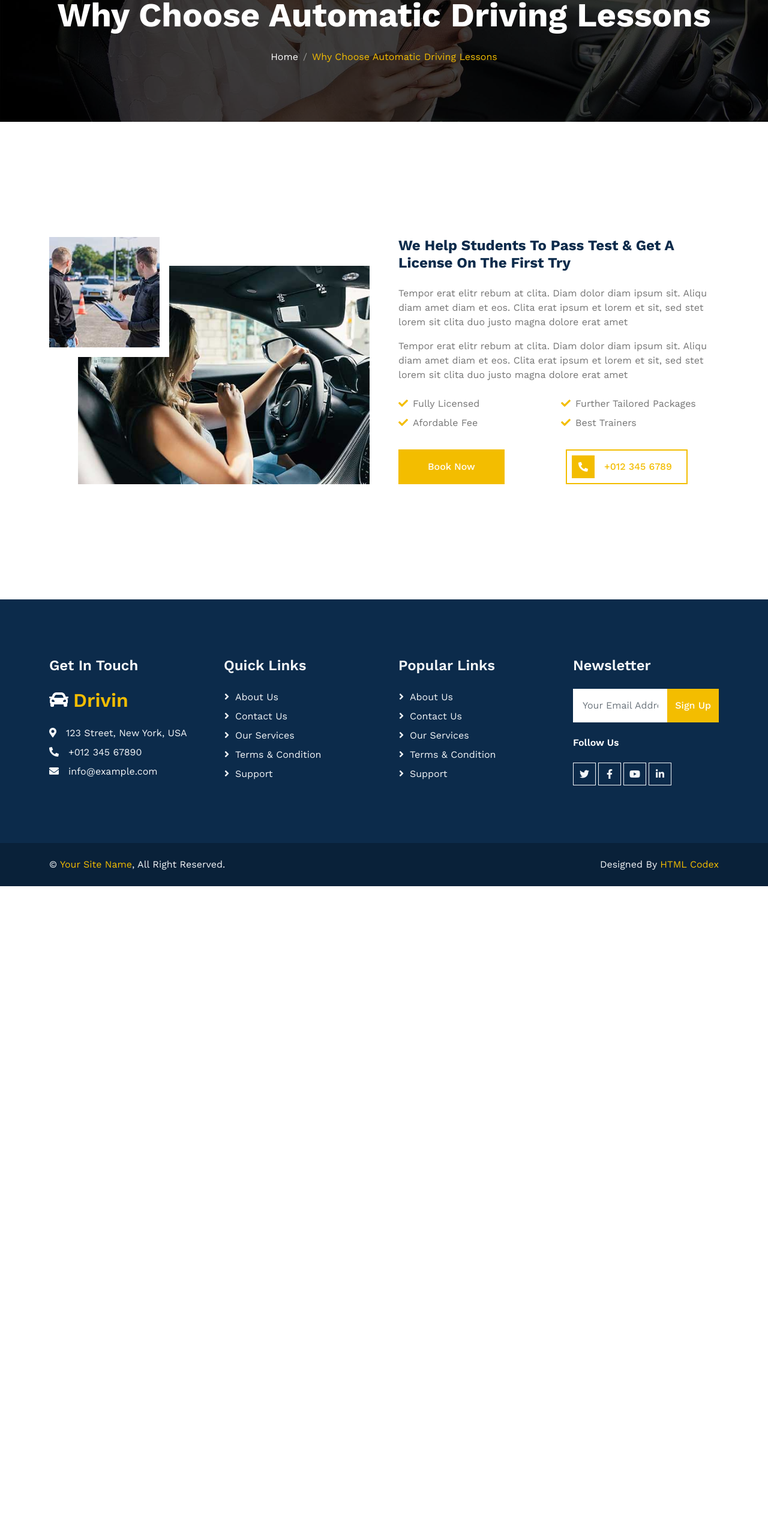
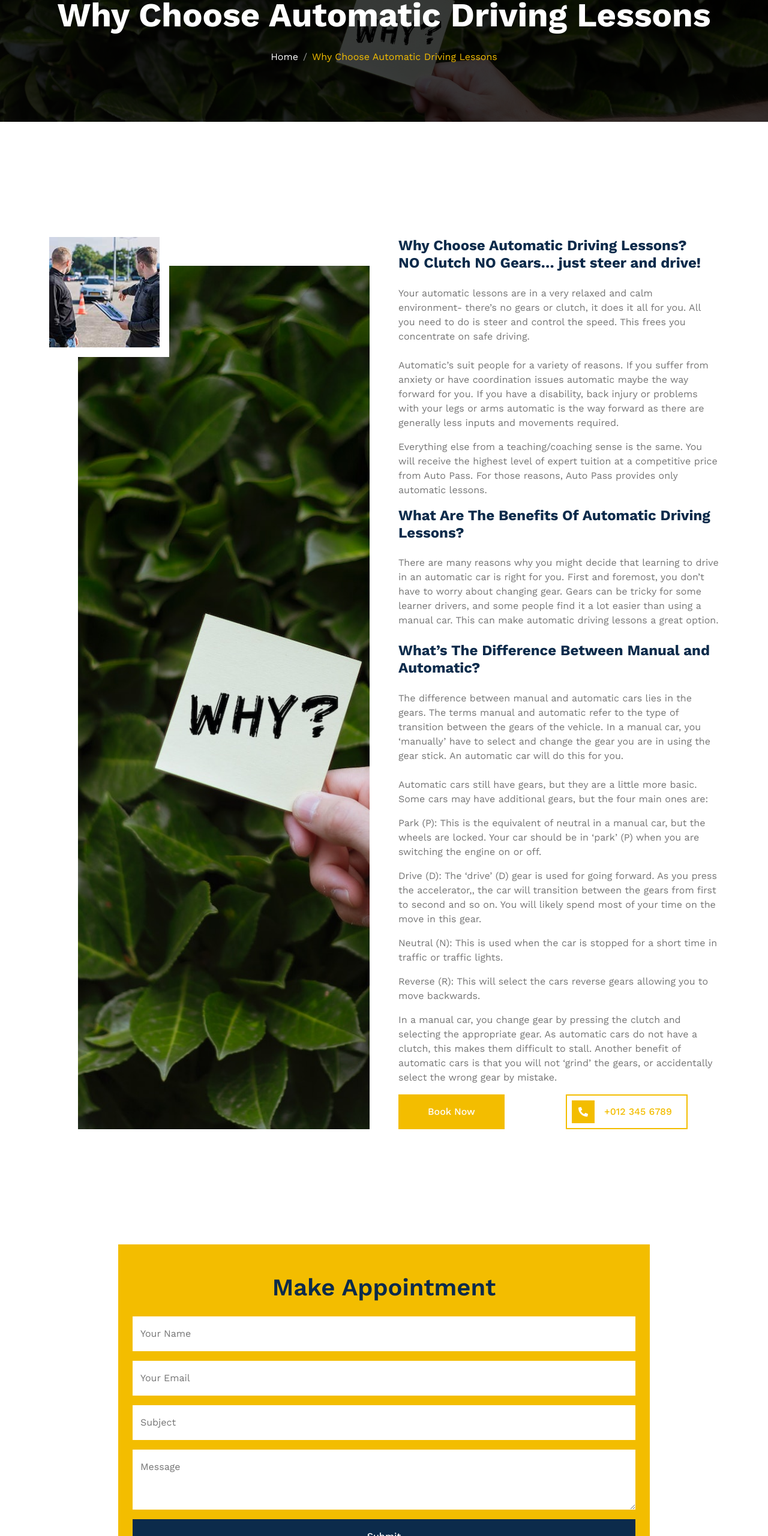
Before and after one commit to martin-markov1980/auto-pass-ltd, a plain HTML site: page why-choose-automatic-driving-lessons.html in a window 1280 px wide. Shown: the part 240-2800 px from the top of the page at 60% size. Before the commit the page ends 1717 px from the top, so only its background shows below. Drawn offline with nearby package versions, Linux system fonts and the light colour scheme.

Commit message:
Why page.

```diff
--- a/about.html
+++ b/about.html
@@ -9,7 +9,7 @@
     <meta content="" name="description">
 
     <!-- Favicon -->
-    <link href="img/favicon.ico" rel="icon">
+    <link href="img/Auto-pass_logo_yellow.svg" rel="icon">
 
     <!-- Google Web Fonts -->
     <link rel="preconnect" href="https://fonts.googleapis.com">
@@ -67,9 +67,9 @@
 <!-- Topbar End -->
 
 <!-- Navbar Start -->
-<nav class="navbar navbar-expand-lg bg-white navbar-light sticky-top p-0">
+<nav id="navbar" class="navbar navbar-expand-lg bg-white navbar-light sticky-top p-0">
     <a href="index.html" class="navbar-brand d-flex align-items-center border-end px-4 px-lg-5">
-        <h2 class="m-0"><i class="fa fa-car text-primary me-2"></i>Auto Pass Ltd</h2>
+        <img src="img/Auto-pass_logo_yellow.svg" style="width: 40px; height: auto; margin-right: 15px"> <h2 class="m-0">Auto Pass Ltd</h2>
     </a>
     <button type="button" class="navbar-toggler me-4" data-bs-toggle="collapse" data-bs-target="#navbarCollapse">
         <span class="navbar-toggler-icon"></span>
@@ -86,16 +86,16 @@
                 </div>
             </div>
             <a href="about.html" class="nav-item nav-link d-flex align-items-center">About</a>
-            <a href="#" class="nav-item nav-link d-flex align-items-center">FAQ</a>
-            <a href="#make-appointment" class="nav-item nav-link d-flex align-items-center">Contact</a>
-            <a href="#" class="nav-item nav-link btn btn-primary py-4 px-lg-5 me-0 why-choose-us">Why Choose Automatic Driving Lessons<i class="fa fa-arrow-right ms-3"></i></a>
+            <a href="faq.html" class="nav-item nav-link d-flex align-items-center">FAQ</a>
+            <a href="contact.html" class="nav-item nav-link d-flex align-items-center">Contact</a>
+            <a href="why-choose-automatic-driving-lessons.html" class="nav-item nav-link btn btn-primary py-4 px-lg-5 me-0 why-choose-us">Why Choose Automatic Driving Lessons<i class="fa fa-arrow-right ms-3"></i></a>
         </div>
     </div>
 </nav>
 <!-- Navbar End -->
 
 <!-- Page Header Start -->
-<div class="container-fluid page-header py-6 my-6 mt-0 wow fadeIn" data-wow-delay="0.1s">
+<div class="container-fluid page-header-about-banner py-6 my-6 mt-0 wow fadeIn" data-wow-delay="0.1s">
     <div class="container text-center">
         <h1 class="display-4 text-white animated slideInDown mb-4">About</h1>
         <nav aria-label="breadcrumb animated slideInDown">
--- a/css/style.css
+++ b/css/style.css
@@ -237,6 +237,16 @@
     background-size: cover;
 }
 
+.page-header-about-banner {
+    background: linear-gradient(rgba(0, 0, 0, .75), rgba(0, 0, 0, .75)), url(../img/about-banner.jpg) center center no-repeat;
+    background-size: cover;
+}
+
+.page-header-why-banner {
+    background: linear-gradient(rgba(0, 0, 0, .75), rgba(0, 0, 0, .75)), url(../img/why-banner.jpg) center center no-repeat;
+    background-size: cover;
+}
+
 .breadcrumb-item+.breadcrumb-item::before {
     color: #999999;
 }
--- a/js/main.js
+++ b/js/main.js
@@ -35,7 +35,7 @@
         }
     });
     $('.back-to-top').click(function () {
-        $('html, body').animate({scrollTop: 0}, 1500, 'easeInOutExpo');
+        $('html, body').animate({scrollTop: 0}, 250, 'easeInOutExpo');
         return false;
     });
 
--- a/why-choose-automatic-driving-lessons.html
+++ b/why-choose-automatic-driving-lessons.html
@@ -9,7 +9,7 @@
     <meta content="" name="description">
 
     <!-- Favicon -->
-    <link href="img/favicon.ico" rel="icon">
+    <link href="img/Auto-pass_logo_yellow.svg" rel="icon">
 
     <!-- Google Web Fonts -->
     <link rel="preconnect" href="https://fonts.googleapis.com">
@@ -67,9 +67,9 @@
 <!-- Topbar End -->
 
 <!-- Navbar Start -->
-<nav class="navbar navbar-expand-lg bg-white navbar-light sticky-top p-0">
+<nav id="navbar" class="navbar navbar-expand-lg bg-white navbar-light sticky-top p-0">
     <a href="index.html" class="navbar-brand d-flex align-items-center border-end px-4 px-lg-5">
-        <h2 class="m-0"><i class="fa fa-car text-primary me-2"></i>Auto Pass Ltd</h2>
+        <img src="img/Auto-pass_logo_yellow.svg" style="width: 40px; height: auto; margin-right: 15px"> <h2 class="m-0">Auto Pass Ltd</h2>
     </a>
     <button type="button" class="navbar-toggler me-4" data-bs-toggle="collapse" data-bs-target="#navbarCollapse">
         <span class="navbar-toggler-icon"></span>
@@ -86,16 +86,16 @@
                 </div>
             </div>
             <a href="about.html" class="nav-item nav-link d-flex align-items-center">About</a>
-            <a href="#" class="nav-item nav-link d-flex align-items-center">FAQ</a>
-            <a href="#make-appointment" class="nav-item nav-link d-flex align-items-center">Contact</a>
-            <a href="#" class="nav-item nav-link btn btn-primary py-4 px-lg-5 me-0 why-choose-us">Why Choose Automatic Driving Lessons<i class="fa fa-arrow-right ms-3"></i></a>
+            <a href="faq.html" class="nav-item nav-link d-flex align-items-center">FAQ</a>
+            <a href="contact.html" class="nav-item nav-link d-flex align-items-center">Contact</a>
+            <a href="why-choose-automatic-driving-lessons.html" class="nav-item nav-link btn btn-primary py-4 px-lg-5 me-0 why-choose-us">Why Choose Automatic Driving Lessons<i class="fa fa-arrow-right ms-3"></i></a>
         </div>
     </div>
 </nav>
 <!-- Navbar End -->
 
 <!-- Page Header Start -->
-<div class="container-fluid page-header py-6 my-6 mt-0 wow fadeIn" data-wow-delay="0.1s">
+<div class="container-fluid page-header-why-banner py-6 my-6 mt-0 wow fadeIn" data-wow-delay="0.1s">
     <div class="container text-center">
         <h1 class="display-4 text-white animated slideInDown mb-4">Why Choose Automatic Driving Lessons</h1>
         <nav aria-label="breadcrumb animated slideInDown">
@@ -114,32 +114,61 @@
         <div class="row g-5">
             <div class="col-lg-6 wow fadeInUp" data-wow-delay="0.1s">
                 <div class="position-relative overflow-hidden ps-5 pt-5 h-100" style="min-height: 400px;">
-                    <img class="position-absolute w-100 h-100" src="img/about-1.jpg" alt="" style="object-fit: cover;">
+                    <img class="position-absolute w-100 h-100" src="img/why.jpg" alt="" style="object-fit: cover;">
                     <img class="position-absolute top-0 start-0 bg-white pe-3 pb-3" src="img/about-2.jpg" alt="" style="width: 200px; height: 200px;">
                 </div>
             </div>
             <div class="col-lg-6 wow fadeInUp" data-wow-delay="0.5s">
                 <div class="h-100">
-                    <h2 class="display-6 mb-4 fs-4">We Help Students To Pass Test & Get A License On The First Try</h2>
-                    <p>Tempor erat elitr rebum at clita. Diam dolor diam ipsum sit. Aliqu diam amet diam et eos. Clita erat ipsum et lorem et sit, sed stet lorem sit clita duo justo magna dolore erat amet</p>
-                    <p class="mb-4">Tempor erat elitr rebum at clita. Diam dolor diam ipsum sit. Aliqu diam amet diam et eos. Clita erat ipsum et lorem et sit, sed stet lorem sit clita duo justo magna dolore erat amet</p>
-                    <div class="row g-2 mb-4 pb-2">
-                        <div class="col-sm-6">
-                            <i class="fa fa-check text-primary me-2"></i>Fully Licensed
-                        </div>
-                        <div class="col-sm-6">
-                            <i class="fa fa-check text-primary me-2"></i>Further Tailored Packages
-                        </div>
-                        <div class="col-sm-6">
-                            <i class="fa fa-check text-primary me-2"></i>Afordable Fee
-                        </div>
-                        <div class="col-sm-6">
-                            <i class="fa fa-check text-primary me-2"></i>Best Trainers
-                        </div>
-                    </div>
+                    <h2 class="display-6 mb-4 fs-4">Why Choose Automatic Driving Lessons?<br>
+                        NO Clutch NO Gears… just steer and drive!</h2>
+                    <p class="mb-4">Your automatic lessons are in a very relaxed and calm environment- there’s no gears
+                        or clutch, it does it all for you. All you need to do is steer and control the speed. This
+                        frees you concentrate on safe driving.
+                        <p></p>
+                        Automatic’s suit people for a variety of reasons. If you suffer from anxiety or have
+                        coordination issues automatic maybe the way forward for you. If you have a
+
+                        disability, back injury or problems with your legs or arms automatic is the way
+                        forward as there are generally less inputs and movements required.
+                    <p></p>
+                        Everything else from a teaching/coaching sense is the same. You will receive the
+                        highest level of expert tuition at a competitive price from Auto Pass.
+                        For those reasons, Auto Pass provides only automatic lessons.</p>
+                    <h2 class="display-6 mb-4 fs-4">What Are The Benefits Of Automatic Driving Lessons?</h2>
+                    <p class="mb-4">There are many reasons why you might decide that learning to drive in an automatic
+                        car is right for you. First and foremost, you don’t have to worry about changing gear.
+                        Gears can be tricky for some learner drivers, and some people find it a lot easier
+                        than using a manual car. This can make automatic driving lessons a great option.</p>
+                    <h2 class="display-6 mb-4 fs-4">What’s The Difference Between Manual and Automatic?</h2>
+                    <p class="mb-4">The difference between manual and automatic cars lies in the gears. The terms
+                        manual and automatic refer to the type of transition between the gears of the vehicle.
+                        In a manual car, you ‘manually’ have to select and change the gear you are in using
+                        the gear stick. An automatic car will do this for you.
+                        <p></p>
+                        Automatic cars still have gears, but they are a little more basic. Some cars may have
+                        additional gears, but the four main ones are:
+                    <p></p>
+                        Park (P): This is the equivalent of neutral in a manual car, but the wheels are locked.
+                        Your car should be in ‘park’ (P) when you are switching the engine on or off.
+                    <p></p>
+                        Drive (D): The ‘drive’ (D) gear is used for going forward. As you press the
+                        accelerator,, the car will transition between the gears from first to second and so on.
+                        You will likely spend most of your time on the move in this gear.
+                    <p></p>
+                        Neutral (N): This is used when the car is stopped for a short time in traffic or traffic
+                        lights.
+                    <p></p>
+                        Reverse (R): This will select the cars reverse gears allowing you to move
+                        backwards.
+                    <p></p>
+                        In a manual car, you change gear by pressing the clutch and selecting the
+                        appropriate gear. As automatic cars do not have a clutch, this makes them difficult to
+                        stall. Another benefit of automatic cars is that you will not ‘grind’ the gears, or
+                        accidentally select the wrong gear by mistake.</p>
                     <div class="row g-4">
                         <div class="col-sm-6">
-                            <a class="btn btn-primary py-3 px-5" href="#courses">Book Now</a>
+                            <a class="btn btn-primary py-3 px-5" href="#make-appointment">Book Now</a>
                         </div>
                         <div class="col-sm-6">
                             <a class="d-inline-flex align-items-center btn btn-outline-primary border-2 p-2" href="tel:+0123456789">
@@ -156,6 +185,46 @@
     </div>
 </div>
 <!-- Why Choose Automatic Driving Lessons End -->
+
+<div class="row justify-content-center container m-auto">
+    <div id="make-appointment"></div>
+    <div class="col-lg-10 my-6 mb-5 wow fadeInUp" data-wow-delay="0.1s">
+        <div class="bg-primary text-center p-4 mb-5">
+            <h1 class="my-4">Make Appointment</h1>
+            <form>
+                <div class="row g-3">
+                    <div class="col-12">
+                        <div class="form-floating">
+                            <input type="text" class="form-control border-0" id="gname" placeholder="Gurdian Name">
+                            <label for="gname">Your Name</label>
+                        </div>
+                    </div>
+                    <div class="col-12">
+                        <div class="form-floating">
+                            <input type="email" class="form-control border-0" id="gmail" placeholder="Gurdian Email">
+                            <label for="gmail">Your Email</label>
+                        </div>
+                    </div>
+                    <div class="col-12">
+                        <div class="form-floating">
+                            <input type="text" class="form-control border-0" id="cname" placeholder="Child Name">
+                            <label for="cname">Subject</label>
+                        </div>
+                    </div>
+                    <div class="col-12">
+                        <div class="form-floating">
+                            <textarea class="form-control border-0" placeholder="Leave a message here" id="message" style="height: 100px"></textarea>
+                            <label for="message">Message</label>
+                        </div>
+                    </div>
+                    <div class="col-12">
+                        <button class="btn btn-dark w-100 py-3" type="submit">Submit</button>
+                    </div>
+                </div>
+            </form>
+        </div>
+    </div>
+</div>
 
 <!-- Footer Start -->
 <div class="container-fluid bg-dark text-light footer my-6 mb-0 py-6 wow fadeIn" data-wow-delay="0.1s">
```
Also changed, not shown: automatic-car-course.html (+6 -6 lines), contact.html (+5 -5 lines), faq.html (+5 -5 lines), further-tailored-packages.html (+6 -6 lines), index.html (+2 -2 lines), intensive-car-course.html (+6 -6 lines), img/about-banner.jpg (added), img/why-banner.jpg (added), img/why.jpg (added).
